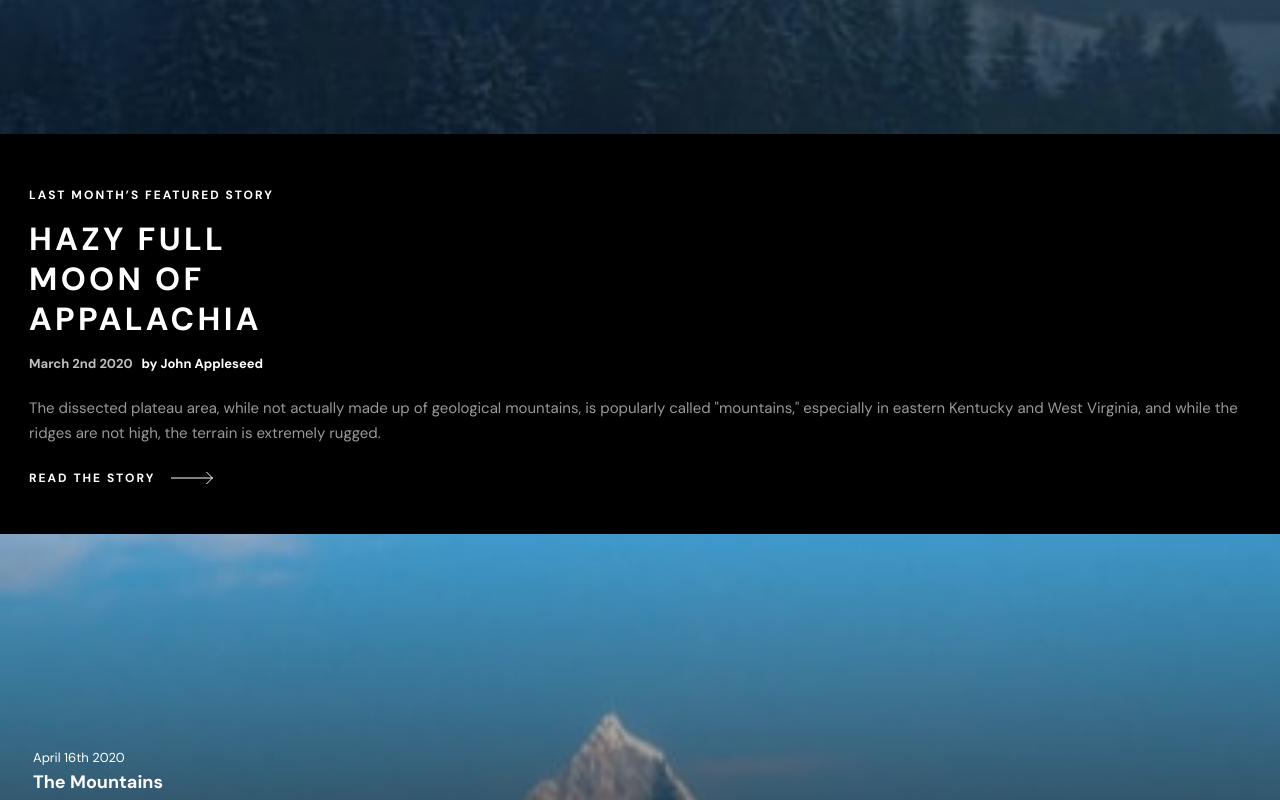
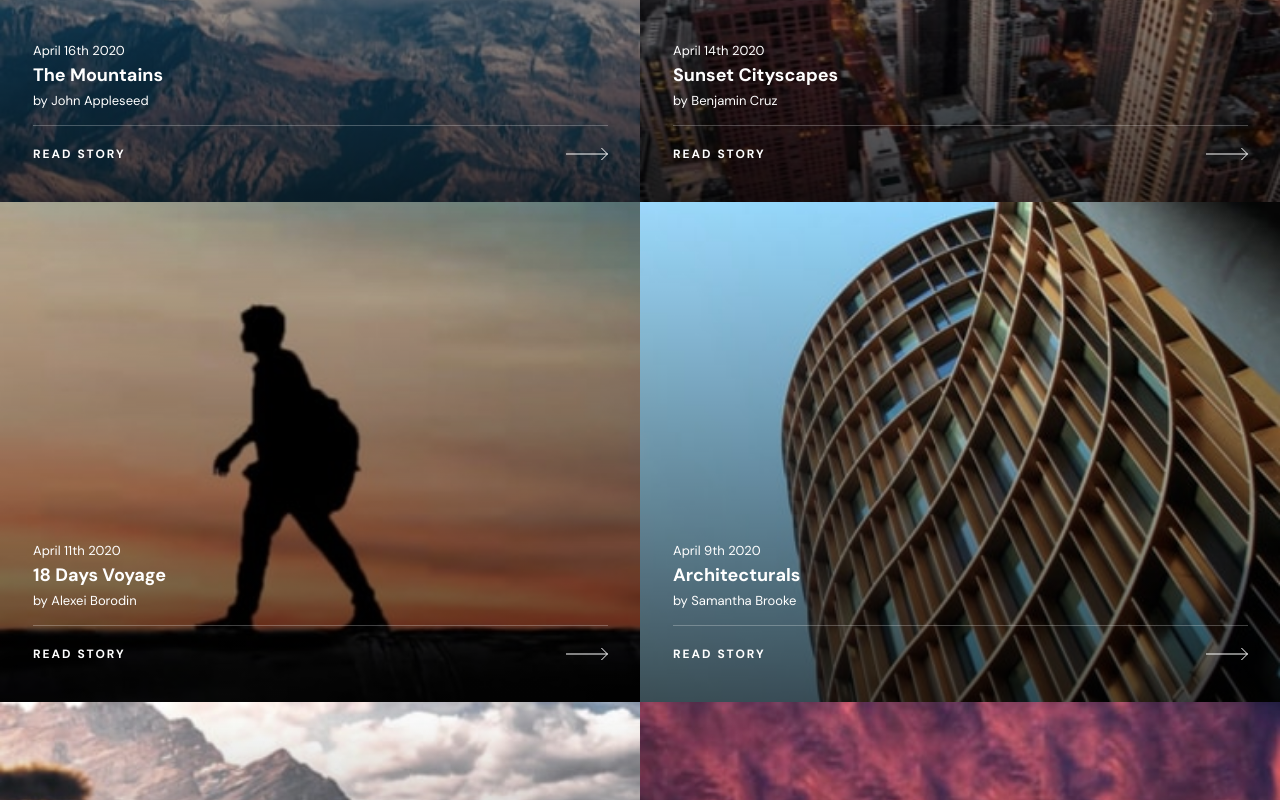
Before and after one commit to Londara1/photosnap_multi-page_website, a React (Vite) app: page /stories in a window 1280 px wide. Shown: the part 1020-1820 px from the top of the page. Built offline with nearby package versions, Linux system fonts and the light colour scheme.

Commit message:
docs: added vercel config

```diff
--- a/src/components/Features.tsx
+++ b/src/components/Features.tsx
@@ -6,10 +6,11 @@ import Domain from "../assets/features/desktop/custom-domain.svg";
 import Exposure from "../assets/features/desktop/boost-exposure.svg";
 import DragDrop from "../assets/features/desktop/drag-drop.svg";
 import Arrow from "../assets/shared/mobile/arrow.svg";
+import Hero2 from "../assets/features/tablet/hero.jpg";
 
 const Features: React.FC = () => (
   <>
-    <div>
+    <div className="featuresIntro">
       <img src={Hero} className="heroImage" />
 
       <div className="featuresAboutDiv">
@@ -22,6 +23,7 @@ const Features: React.FC = () => (
           stories.
         </p>
       </div>
+      <img src={Hero2} alt="" />
     </div>
 
     <div className="featuresCards">
--- a/src/styles.scss
+++ b/src/styles.scss
@@ -1271,4 +1271,62 @@ input:checked + .slider:before {
       opacity: 0.5025343894958496;
     }
   }
+
+  .storiesIntro {
+    .moonImage {
+      display: none;
+    }
+
+    .storiesInfo {
+      padding: 122px 0px 122px 39px;
+      background-image: url(./assets/stories/tablet/moon-of-appalacia.jpg);
+      background-repeat: no-repeat;
+      background-size: 100%;
+    }
+
+    .storyHeading {
+      margin-top: 24px;
+      font-size: 40px;
+      line-height: 48px;
+      letter-spacing: 4.167px;
+    }
+
+    .about {
+      width: 387px;
+    }
+  }
+
+  .storyCards {
+    display: grid;
+    grid-template-columns: repeat(2, 50%);
+
+    .storyCard1,
+    .storyCard2,
+    .storyCard3,
+    .storyCard4,
+    .storyCard5,
+    .storyCard6,
+    .storyCard7,
+    .storyCard8,
+    .storyCard9,
+    .storyCard10,
+    .storyCard11,
+    .storyCard12,
+    .storyCard13,
+    .storyCard14,
+    .storyCard15,
+    .storyCard16 {
+      height: 500px;
+      background-size: cover;
+      background-position: center;
+    }
+  }
+
+  .heroImage {
+    display: none;
+  }
+
+  .featuresIntro {
+    display: flex;
+  }
 }
```
Also changed, not shown: vercel.json (added).
